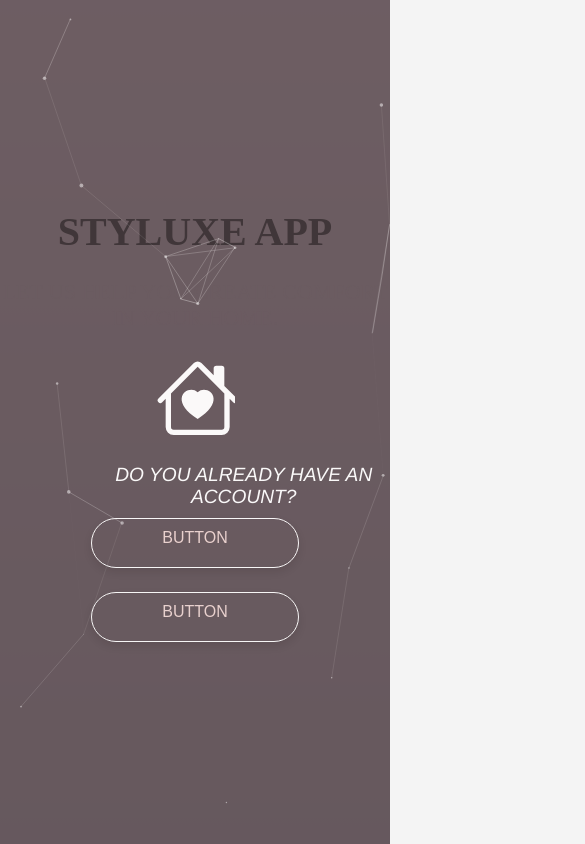
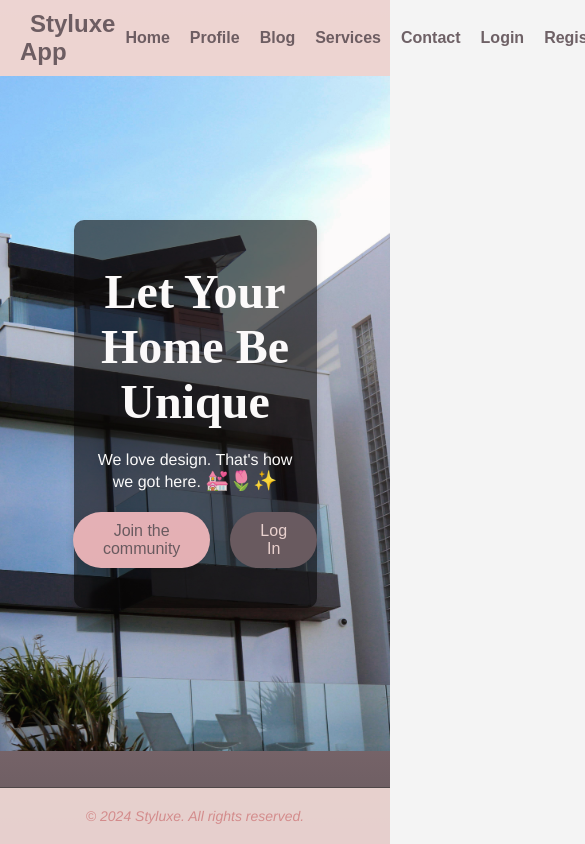
Before and after one commit to EkaterinaB29/styluxe-app, a React (Create React App) app in the folder front-end/app/: page / in a window 390 px wide. Shown: the top 844 px of the page, 585 px wide, since content can reach past the window. Built offline with nearby package versions, Linux system fonts and the light colour scheme; a web font is replaced by a local one.

Commit message:
Change of home page design

```diff
--- a/front-end/app/src/css/HomePage.css
+++ b/front-end/app/src/css/HomePage.css
@@ -1,97 +1,82 @@
-html,
-body {
+html, body {
   margin: 0;
   padding: 0;
-  /*justify-content: center;
-  align-items: center;*/
-   /*overflow: hidden;  Disable scrolling */
-  height: 100%; /* Ensure the body takes full height */
+  height: 100%;
+  font-family: 'Montserrat', sans-serif;
 }
 
-
-.Landing {
-  z-index: -999;
-  width: 100%;
-  height: 100vh;
+.homepage-container {
   display: flex;
-  align-items: center;
-  justify-content: center;
-  flex-direction: row; /* Stack header and buttons vertically */
+  flex-direction: column;
+  min-height: 100vh;
 }
 
-#particles-js {
-  position: fixed;
-  top: 0;
-  z-index: 0;
-  width: 100%;
-  height: 100%;
-}
-
-.background {
-  position: fixed;
-  top: 0;
-  z-index: -99;
-  width: 100%;
-  height: 100%;
-  background: #67595E;
-}
-
-.pageheader {
-  text-align: center;
-  color: #EED6D3;
-  text-transform: uppercase;
-}
-
-.pageheader h1 {
-  font-family: 'Cormorant Garamond';
-  font-size: 5cem;
-  margin-top: 5%;
-}
-
-.pageheader h2 {
-  font-family: 'Montserrat';
-  font-size: 22px;
-  font-weight: 300;
-  margin: 0;
-  margin-top: 3%;
-}
-
-.buttons-container {
+.main-section {
   display: flex;
   justify-content: center;
   align-items: center;
- /* margin-top: 20px; /* Adjust margin to position buttons */
-  margin-top: 10%;
+  padding: 60px;
+  background-image: url('../images/house.jpg');
+  background-size: cover;
+  background-position: center;
+  height: 80vh;
+  position: relative;
 }
 
-.logo {
-  margin-bottom: 5%;
-  margin-top: 5%;
+.main-text {
+  max-width: 60%;
+  color: #FFFFFF;
+  text-align: center;
+  background-color: rgba(0, 0, 0, 0.6);
+  padding: 40px 20px;
+  border-radius: 10px;
+  box-shadow: 0 4px 8px rgba(0, 0, 0, 0.1);
+}
 
+.main-text h1 {
+  font-family: 'Cormorant Garamond', serif;
+  font-size: 3em;
+  margin-bottom: 20px;
+  color: #FFFFFF;
+}
+
+.main-text p {
+  font-size: 1.2em;
+  margin-bottom: 40px;
+  color: #FFFFFF;
+}
+
+.main-text span {
+  font-size: 1.2em;
+  color: #FFFFFF;
+}
+
+.button-container {
+  display: flex;
+  justify-content: center;
+  margin-top: 20px;
+}
+
+.button {
+  margin: 0 10px;
 }
 
 
 
-
-
-.button {
-  position: relative;
-  width: 13em;
-  height: 50px;
-  overflow: hidden;
-  border: 1px solid #fdfdfd;
-  cursor: pointer;
-  margin: 0 2em; /* Space between buttons */
+.footer {
+  margin-top: auto;
 }
 
 
-
-@media (max-width: 720px) {
-  .buttons-container {
-    flex-direction: column; /* Stack buttons vertically on small screens */
+@media (max-width: 768px) {
+  .main-section {
+    flex-direction: column;
+    text-align: center;
   }
 
-  .button {
-    margin: 10px 0; /* Adjust margin for vertical stacking */
+  .main-text {
+    max-width: 90%;
   }
+
+
 }
--- a/front-end/app/src/pages/HomePage.jsx
+++ b/front-end/app/src/pages/HomePage.jsx
@@ -1,154 +1,32 @@
-import React, { Component } from 'react';
+import React from 'react';
+import { Link } from 'react-router-dom';
+import NavBar from '../components/NavBar';
+import Footer from '../components/Footer';
+import Button from '../components/Button';
 import '../css/HomePage.css';
-import logo from '../images/house-heart.svg';
-import Button from '../components/Button';
 
-class HomePage extends Component {
-  componentDidMount() {
-
-    window.particlesJS("particles-js", {
-      "particles": {
-        "number": {
-          "value": 50,
-          "density": {
-            "enable": true,
-            "value_area": 800
-          }
-        },
-        "color": {
-          "value": "#ffffff"
-        },
-        "shape": {
-          "type": "circle",
-          "stroke": {
-            "width": 0,
-            "color": "#000000"
-          },
-          "polygon": {
-            "nb_sides": 5
-          },
-          "image": {
-            "src": "img/github.svg",
-            "width": 100,
-            "height": 100
-          }
-        },
-        "opacity": {
-          "value": 0.5,
-          "random": false,
-          "anim": {
-            "enable": false,
-            "speed": 1,
-            "opacity_min": 0.1,
-            "sync": false
-          }
-        },
-        "size": {
-          "value": 2,
-          "random": true,
-          "anim": {
-            "enable": false,
-            "speed": 40,
-            "size_min": 0.1,
-            "sync": false
-          }
-        },
-        "line_linked": {
-          "enable": true,
-          "distance": 150,
-          "color": "#ffffff",
-          "opacity": 0.4,
-          "width": 1
-        },
-        "move": {
-          "enable": true,
-          "speed": 2,
-          "direction": "none",
-          "random": false,
-          "straight": false,
-          "out_mode": "out",
-          "bounce": false,
-          "attract": {
-            "enable": false,
-            "rotateX": 600,
-            "rotateY": 1200
-          }
-        }
-      },
-      "interactivity": {
-        "detect_on": "canvas",
-        "events": {
-          "onhover": {
-            "enable": true,
-            "mode": "grab"
-          },
-          "onclick": {
-            "enable": false,
-            "mode": "push"
-          },
-          "resize": true
-        },
-        "modes": {
-          "grab": {
-            "distance": 150,
-            "line_linked": {
-              "opacity": 1
-            }
-          },
-          "bubble": {
-            "distance": 400,
-            "size": 40,
-            "duration": 2,
-            "opacity": 8,
-            "speed": 3
-          },
-          "repulse": {
-            "distance": 200,
-            "duration": 0.4
-          },
-          "push": {
-            "particles_nb": 4
-          },
-          "remove": {
-            "particles_nb": 2
-          }
-        }
-      },
-      "retina_detect": true
-    });
-  }
-
-  render() {
-    return (
-      <div>
-        <div className="Landing">
-          <div className="pageheader">
-            <h1>Styluxe App</h1>
-
-            <h2>Let us help you create comfort in your home.</h2>
-            <img src={logo} alt="Logo" className="logo" />
-            <p>Do you already have an account?</p>
-            <div className="button-container">
-            <Button text="BUTTON" />
-
-            <Button text="BUTTON" />
-            </div>
+const HomePage = () => {
+  return (
+    <div className="homepage-container">
+      <NavBar />
+      <div className="main-section">
+        <div className="main-text">
+          <h1>Let Your Home Be Unique</h1>
+          <div>We love design. That's how we got here. <span role="img" aria-label="decor-icons">💒🌷✨</span>
           </div>
-
-
+          <div className="button-container">
+          <Link to="/register">
+          <Button text="Join the community" type="primary" />
+        </Link>
+        <Link to="/login">
+          <Button text="Log In" type="default" />
+        </Link>
+          </div>
         </div>
-
-        <div id="particles-js"></div>
-
-        <div className="background"></div>
-
-
       </div>
-    );
-  }
-}
-
-
-
+      <Footer />
+    </div>
+  );
+};
 
 export default HomePage;
```
